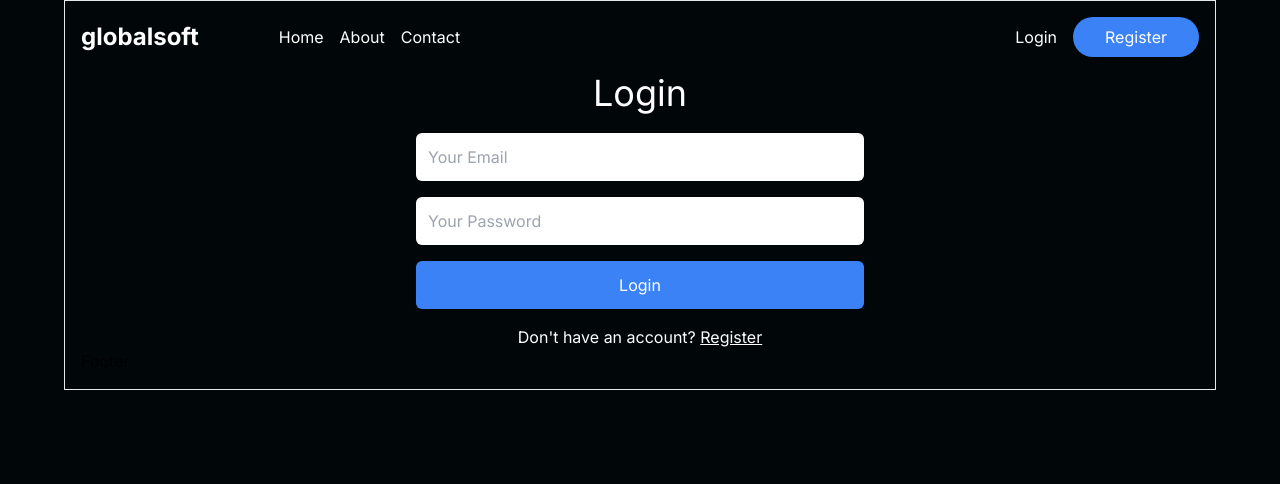
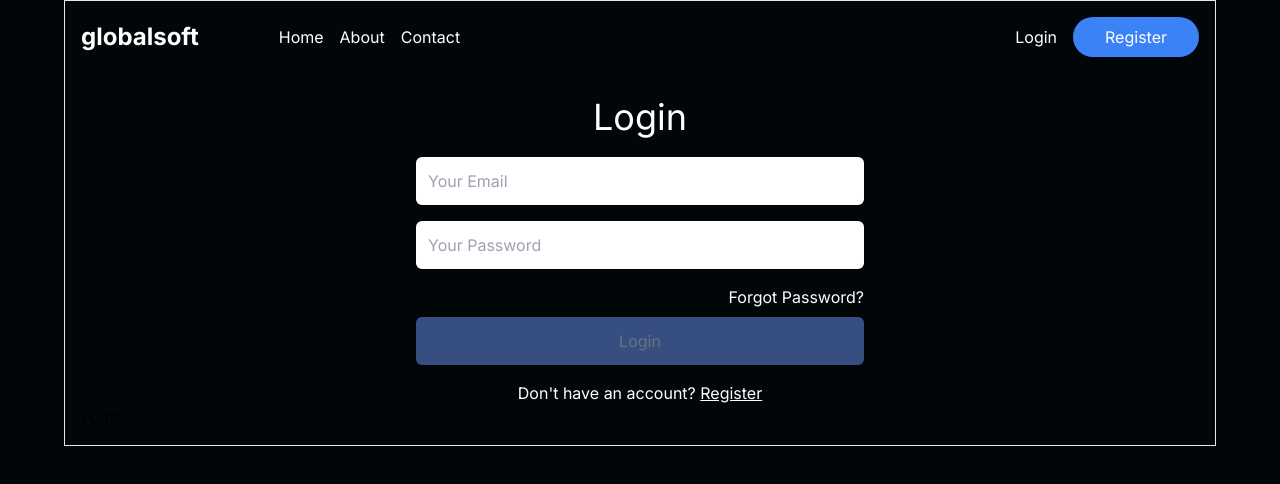
Before and after one commit to Franjo7/Code-Camp-App, a Next.js app in the folder frontend/: page /login in a window 1280 px wide. Shown: the top 484 px of the page. Built offline with nearby package versions, Linux system fonts and the light colour scheme.

Commit message:
Dodana validacija za prijavu

```diff
--- a/frontend/src/app/(auth)/login/page.js
+++ b/frontend/src/app/(auth)/login/page.js
@@ -1,39 +1,53 @@
 "use client"
-import React from 'react'
-import { yupResolver } from '@hookform/resolvers/yup'
-import { useForm } from 'react-hook-form'
-import * as yup from 'yup'
+import React, { useEffect } from 'react';
+import { yupResolver } from '@hookform/resolvers/yup';
+import { useForm } from 'react-hook-form';
+import * as yup from 'yup';
 
 const schema = yup.object().shape({
-  email: yup.string().required('Email is required').email('Email must be a valid email address'),
-  password: yup.string().required('Password is required')
-})
+  email: yup
+    .string()
+    .required('Email is required')
+    .email('Email must be a valid email address'),
+  password: yup
+    .string()
+    .required('Password is required')
+    .min(8, 'Password must be at least 8 characters long'),
+});
 
 const page = () => {
+  const { register, handleSubmit, reset, formState: { errors, isDirty, dirtyFields, isValid }, trigger } = useForm({
+    resolver: yupResolver(schema),
+    mode: 'onChange',
+  });
 
-  const {register, handleSubmit, formState: {errors}} = useForm({
-    resolver: yupResolver(schema)
-  })
+  useEffect(() => {
+    trigger();
+  }, [trigger]);
 
-  const formSubmit = (data) => {
-    console.log(data)
-  }
+  const formSubmit = (data, e) => {
+    e.preventDefault();
+    console.log(data);
+    reset();
+  };
 
   return (
-    <section className='mt-4'>
+    <section className='mt-10'>
       <h1 className='text-center text-white text-4xl'>Login</h1>
       <form className='flex flex-col gap-2 max-w-md mx-auto mt-5' autoComplete='off' onSubmit={handleSubmit(formSubmit)}>
-        <input type='email' name='email' placeholder='Your Email' className='input' {...register('email')} />
-        <p className='error-message'>{errors.email?.message}</p>
-        <input type='password' name='password' placeholder='Your Password' className='input' {...register('password')} />
-        <p className='error-message'>{errors.password?.message}</p>
-        <button type='submit' className='bg-blue-500 text-white rounded-md p-3'>Login</button>
+        <input type='email' placeholder='Your Email' className='input' {...register('email')} />
+        <p className='error-message'>{dirtyFields.email && errors.email?.message}</p>
+        <input type='password' placeholder='Your Password' className='input' {...register('password')} />
+        <p className='error-message'>{dirtyFields.password && errors.password?.message}</p>
+        <a href='/forgot-password' className='text-white text-right'>Forgot Password?</a>
+        <button type='submit' className={`button rounded-md p-3 ${!isValid ? 'disabled-button' : 'enabled-button'}`}
+        disabled={!isValid}>Login</button>
       </form>
       <p className='text-center text-white mt-4'>
         Don't have an account? <a href='/register' className='underline'>Register</a>
       </p>
     </section>
-  )
-}
+  );
+};
 
-export default page
+export default page;
```
